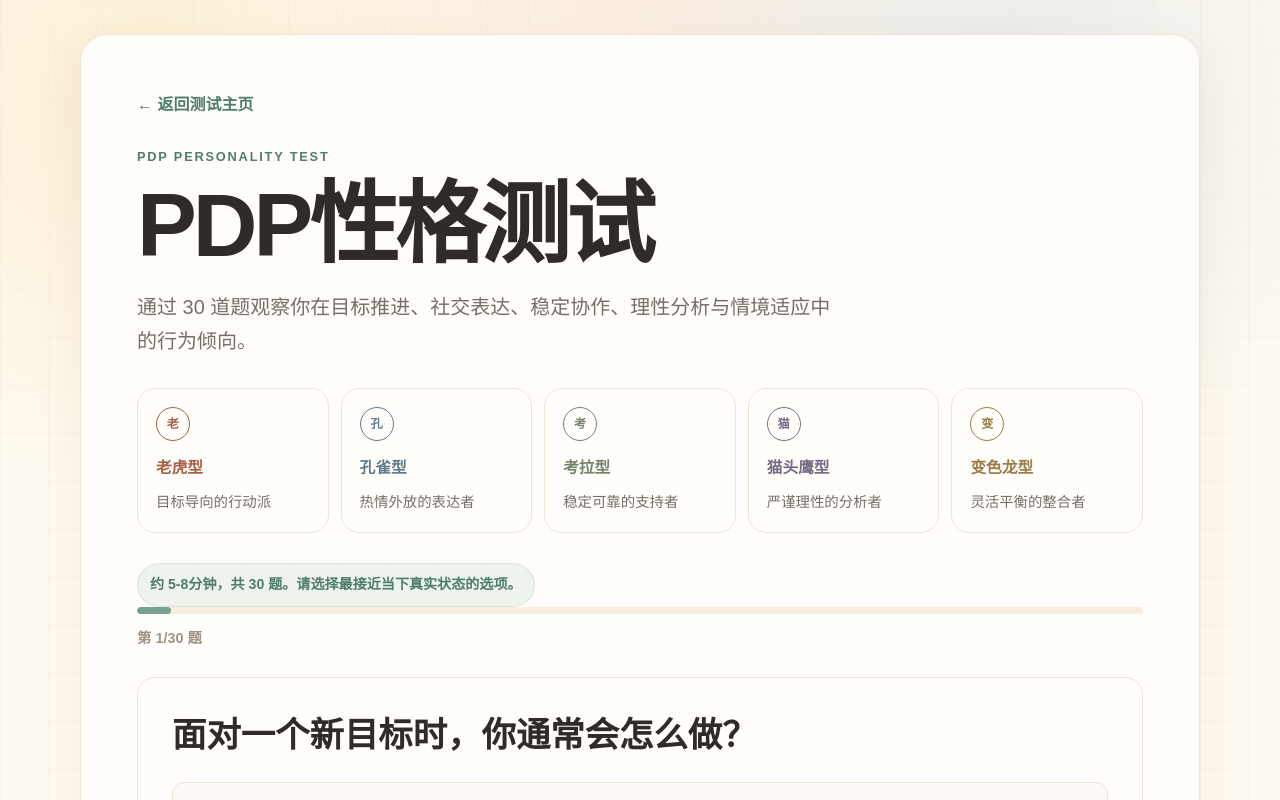
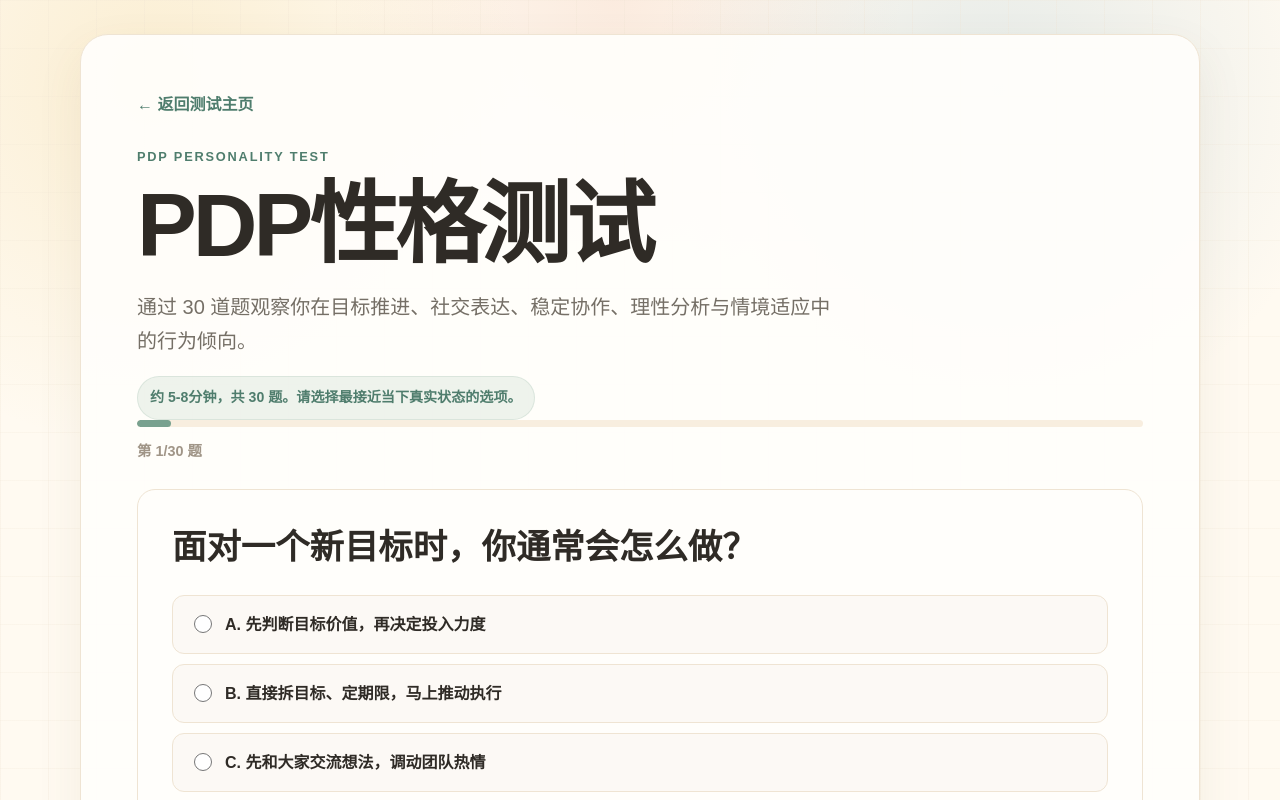
Before and after one commit to MartinaECC/martinaecc.github.io, a React (Vite) app: page /pdp in a window 1280 px wide. Shown: the top 800 px of the page. Built offline with nearby package versions, Linux system fonts and the light colour scheme.

Commit message:
refactor: remove result type cards from test intro

```diff
--- a/src/pages/TestPage.jsx
+++ b/src/pages/TestPage.jsx
@@ -237,24 +237,10 @@ export default function TestPage({ testId }) {
                             </div>
                         </>
                     ) : (
-                        <>
+                         <>
                             <p className="eyebrow">{test.eyebrow}</p>
                             <h1>{test.title}</h1>
                             <p className="lead">{test.description}</p>
-                            <div className="test-intro-list" aria-label="PDP五种行为风格">
-                                {test.typeOrder.map((type) => {
-                                    const profile = test.profiles[type];
-                                    const label = test.typeLabels[type];
-
-                                    return (
-                                        <article className={"type-card " + type} key={type}>
-                                            <span className="type-marker">{label.slice(0, 1)}</span>
-                                            <h3>{label}</h3>
-                                            <p>{profile?.tagline || "你的财富人格关键维度"} </p>
-                                        </article>
-                                    );
-                                })}
-                            </div>
                             <p className="note">约 {test.duration}，共 {test.questionCount} 题。请选择最接近当下真实状态的选项。</p>
                             <div className="progress-bar"><div className="progress-fill" style={{ width: progress + "%" }}></div></div>
                             <p className="progress-text">第 <span>{currentQuestionIndex + 1}</span>/{questions.length} 题</p>
```
